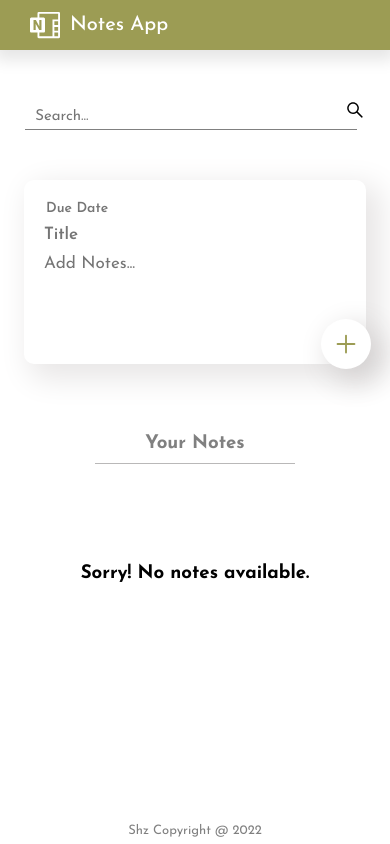
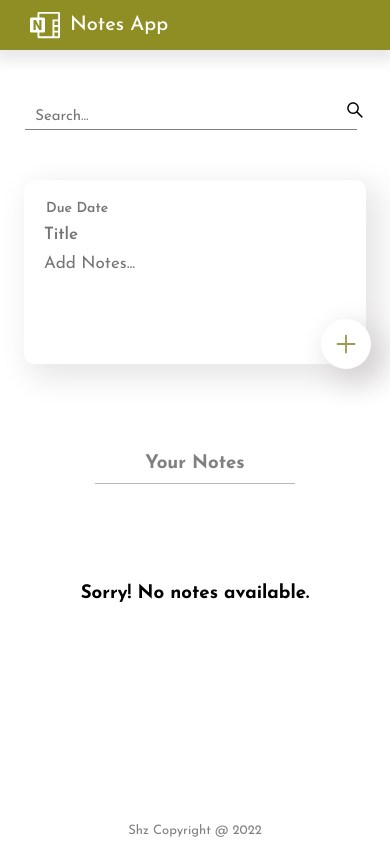
Before and after one commit to Shafaquegithub/Notes_App, a React (Create React App) app: page / in a window 390 px wide. Built offline with nearby package versions, Linux system fonts and the light colour scheme.

Commit message:
pagination and header fixed

```diff
--- a/src/App.js
+++ b/src/App.js
@@ -33,6 +33,7 @@ function App() {
   const [editingId, setEditingId] = useState(null);
   const [searchMode, setSearchMode] = useState(false);
   const [createMode, setCreateMode] = useState(false);
+  const [pageNum, setPageNum] = useState(1);
 
   // .......function for updating LocalStorage when Notes are added or edited...........
   useEffect(() => {
@@ -58,6 +59,8 @@ function App() {
         setEditMode={setEditMode}
         editingId={editingId}
         setEditingId={setEditingId}
+        pageNum={pageNum}
+        setPageNum={setPageNum}
       />
       <AllNotes
         allNotes={allNotes}
@@ -67,6 +70,8 @@ function App() {
         editMode={editMode}
         setEditMode={setEditMode}
         searchMode={searchMode}
+        pageNum={pageNum}
+        setPageNum={setPageNum}
       />
       <HeaderAndFooter header={false} footer={true} />
     </div>
--- a/src/components/AddNotes/AddNotes.js
+++ b/src/components/AddNotes/AddNotes.js
@@ -11,6 +11,8 @@ const AddNotes = ({
   setEditMode,
   editingId,
   setEditingId,
+  pageNum,
+  setPageNum,
 }) => {
   const [error, setError] = useState("");
 
@@ -19,7 +21,7 @@ const AddNotes = ({
       setNotes({
         ...notes,
         [e.target.name]: e.target.value,
-        status: "Open",
+        // status: "Open",
       });
     } else {
       setNotes({
@@ -61,6 +63,7 @@ const AddNotes = ({
       setEditingId(null);
     } else {
       setAllNotes([...allNotes, notes]);
+      setPageNum(1);
     }
     setNotes({
       title: "",
--- a/src/components/AllNotes/AllNotes.css
+++ b/src/components/AllNotes/AllNotes.css
@@ -8,7 +8,7 @@
   gap: 16px;
 }
 .notes-heading {
-  margin: 70px auto 0px;
+  margin: 110px auto 0px;
   border-bottom: 1px solid rgb(185, 184, 184);
   padding-bottom: 10px;
   color: gray;
@@ -34,4 +34,7 @@
   .allNotes-sec {
     padding: 0px;
   }
+  .notes-heading {
+    margin: 90px auto 0px;
+  }
 }
--- a/src/components/AllNotes/AllNotes.js
+++ b/src/components/AllNotes/AllNotes.js
@@ -11,9 +11,10 @@ const AllNotes = ({
   editMode,
   setEditMode,
   searchMode,
+  pageNum,
+  setPageNum,
 }) => {
   const notesPerPage = 4;
-  const [pageNum, setPageNum] = useState(1);
   const start = pageNum * notesPerPage - notesPerPage;
   const end = pageNum * notesPerPage;
 
@@ -41,7 +42,9 @@ const AllNotes = ({
                   editMode={editMode}
                   setEditMode={setEditMode}
                   searchMode={searchMode}
+                  pageNum={pageNum}
                   setPageNum={setPageNum}
+                  start={start}
                 />
               ))}
         </section>
--- a/src/components/HeaderAndFooter/HeaderAndFooter.css
+++ b/src/components/HeaderAndFooter/HeaderAndFooter.css
@@ -1,18 +1,24 @@
 .header-sec {
-  background-color: rgba(111, 111, 6, 0.687);
+  background-color: rgb(142, 142, 36);
   box-shadow: 0pc 5px 15px 5px rgba(0, 0, 0, 0.1);
+  position: sticky;
+  top: 0;
+  width: 100%;
+  margin-bottom: 100px;
+  z-index: 99999;
 }
+
 header {
   display: flex;
   align-items: center;
   justify-content: start;
   height: 50px;
   padding: 5px 30px;
-  font-size: 25px;
+  font-size: 23px;
   font-weight: 700;
   color: white;
   max-width: 1200px;
-  margin: 0 auto 50px;
+  margin: 0 auto;
 }
 
 footer {
@@ -25,6 +31,9 @@ footer {
   font-weight: 400;
 }
 @media screen and (max-width: 700px) {
+  .header-sec {
+    margin-bottom: 50px;
+  }
   header {
     height: 40px;
     font-size: 20px;
--- a/src/components/HeaderAndFooter/HeaderAndFooter.js
+++ b/src/components/HeaderAndFooter/HeaderAndFooter.js
@@ -6,6 +6,7 @@ const HeaderAndFooter = ({ header, footer }) => {
   return (
     <>
       {header ? (
+        <>
           <section className="header-sec">
             <header>
               <SiMicrosoftonenote
@@ -14,6 +15,7 @@ const HeaderAndFooter = ({ header, footer }) => {
               Notes App
             </header>
           </section>
+        </>
       ) : null}
 
       {footer ? <footer>Shz Copyright @ 2022</footer> : null}
--- a/src/components/Pagination/Pagination.jsx
+++ b/src/components/Pagination/Pagination.jsx
@@ -15,7 +15,7 @@ function Pagination({ pageNum, setPageNum, allNotes, notesPerPage }) {
     <>
       <div
         className="pagination-container"
-        style={{ display: allNotes.length <= 4 ? "none" : "flex" }}
+        style={{ display: allNotes.length <= notesPerPage ? "none" : "flex" }}
       >
         <div
           className=" pagination-div prev"
```
Lines whose indentation alone changed are shown as unchanged.
